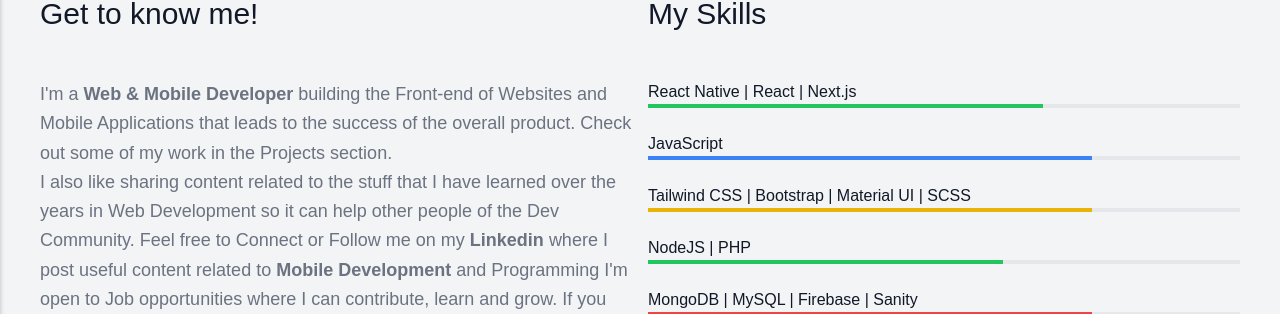
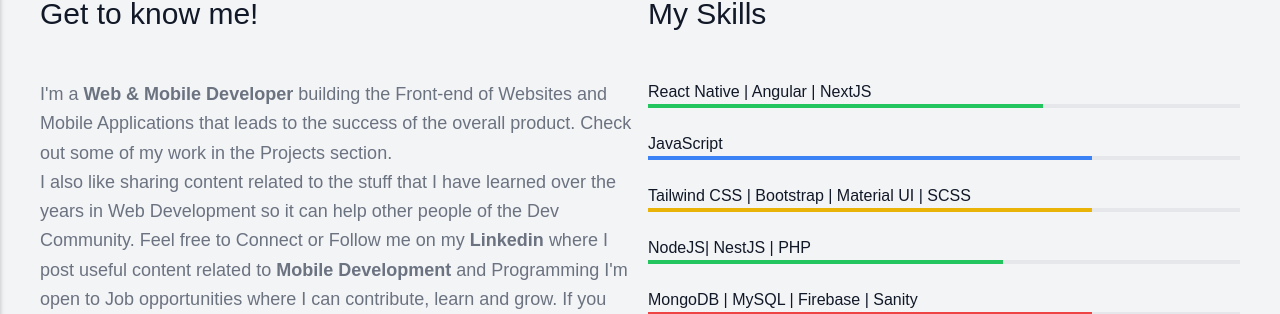
Before and after one commit to ankitsinghmyself/sample-portfolio1, a Next.js app: page /about in a window 1280 px wide. Shown: the part 406-720 px from the top of the page. Built offline with nearby package versions, Linux system fonts and the light colour scheme.

Commit message:
skills added

```diff
--- a/pages/about.js
+++ b/pages/about.js
@@ -54,7 +54,7 @@
                     My Skills
                   </h2>
                   <div>
-                    React Native | React | Next.js
+                    React Native | Angular | NextJS
                     <div className="w-full bg-gray-200 h-1 mb-6">
                       <div className="w-4/6 h-full bg-green-500"></div>
                     </div>
@@ -72,7 +72,7 @@
                     </div>
                   </div>
                   <div>
-                    NodeJS | PHP
+                    NodeJS| NestJS | PHP
                     <div className="w-full bg-gray-200 h-1 mb-6">
                       <div className="w-3/5 h-full bg-green-500"></div>
                     </div>
```
